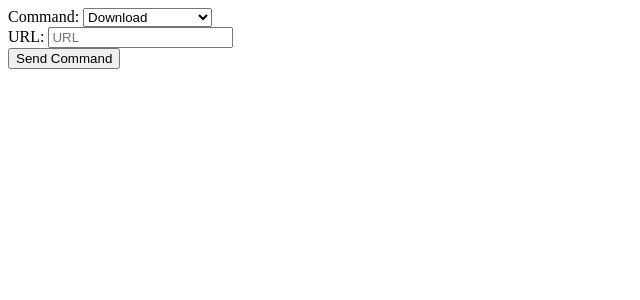
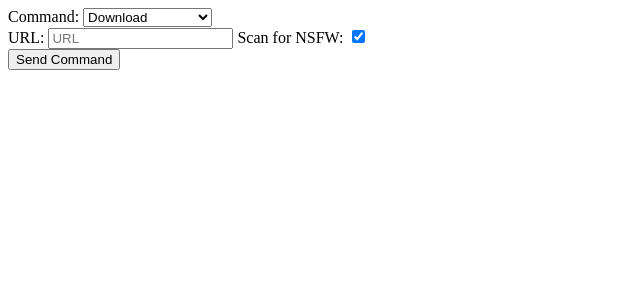
Before and after one commit to EldritchJS/consume_process_store, a Flask app: page /commands in a window 1280 px wide. Shown: the top 300 px of the page, without its empty margins (0-640 px from the left). Run offline with Flask 2, Linux system fonts and the light colour scheme; some libraries are stand-ins or nearby versions.

Commit message:
Added message building based on command and NSFW checkbox

```diff
--- a/webapp/app.py
+++ b/webapp/app.py
@@ -38,9 +38,17 @@ def commands():
                                  value_serializer=lambda x:
                                  dumps(x).encode('utf-8'))
         command = request.form.get("command")
-        url = request.form.get("url")
-        message_dict = {'command': command, 'url': url}
-        producer.send(cmdline_args.topic, value=message_dict)
+        if command == 'Download':
+            url = request.form.get("url")
+            scan = request.form.get('scan')
+            message_dict = {'command': command, 'url': url, 'scan': scan}
+            producer.send(cmdline_args.topic, value=message_dict)
+        elif command == 'Cluster':
+            start_date = request.form.get("startdate")
+            end_date = request.form.get("enddate")
+            message_dict = {'command': command, 'startDate': start_date, 'endDate': end_date}
+            producer.send(cmdline_args.topic, value=message_dict)
+
 
         return "<html><body>Sent Command: " + command + "   URL: " + url + "</body></html>"
     return render_template("command_form.html")
--- a/webapp/templates/command_form.html
+++ b/webapp/templates/command_form.html
@@ -1,9 +1,9 @@
-<HTML>
+<html>
 <head>
  <script src="https://ajax.googleapis.com/ajax/libs/jquery/2.1.3/jquery.min.js"></script>
 </head>
 <body>
-<form action="{{ url_for("command")}}" method="post">
+<form action="{{ url_for("commands")}}" method="post">
 <label for="commandname">Command:</label>
 <select name="command" id="command">
 	<option value="Download">Download</option>
@@ -12,6 +12,8 @@
 <div id="urldiv">
 <label for="urlname">URL:</label>
 <input type="text" id="urlname" name="url" placeholder="URL">
+<label for="scannsfw">Scan for NSFW:</label>
+<input type="checkbox" id="scannsfw" name = "scannsfw" checked>
 </div>
 <div id="clusterdiv" style = "display:none;">
 <label for="startdate">Start Date:</label>
@@ -21,17 +23,13 @@
 <button type="submit">Send Command</button>
 <script>
 	$('#command').on('change', (e) => {
-		console.log("There's been a change");
 		var selection = $(e.currentTarget).val();
-		console.log('Selection: ' + selection);
 		var u = document.getElementById('urldiv');
 		var c = document.getElementById('clusterdiv');
 		if (selection == 'Download') {
-			console.log('Download branch');
 			c.style.display="none";
 			u.style.display="block";
 		} else if (selection == 'Cluster') {
-			console.log('Cluster branch');
 			c.style.display="block";
 			u.style.display="none";
 		}
```
Lines whose indentation alone changed are shown as unchanged.
